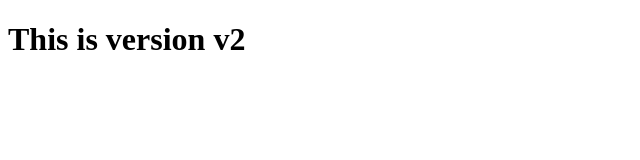
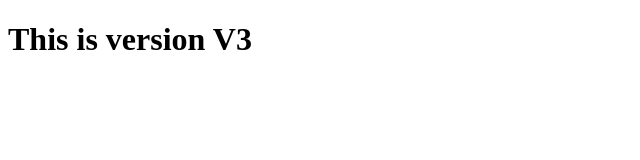
Before and after one commit to manishyadavm7408102-ops/myrepo, a plain HTML site: page index.html in a window 1280 px wide. Shown: the full height of the page, 0-640 px from the left. Drawn offline with Linux system fonts and the light colour scheme.

Commit message:
This is V3

```diff
--- a/index.html
+++ b/index.html
@@ -6,7 +6,7 @@
     <title>Document</title>
 </head>
 <body>
-    <h1>This is version v2</h1>
+    <h1>This is version V3</h1>
 
 </body>
 </html>
```
